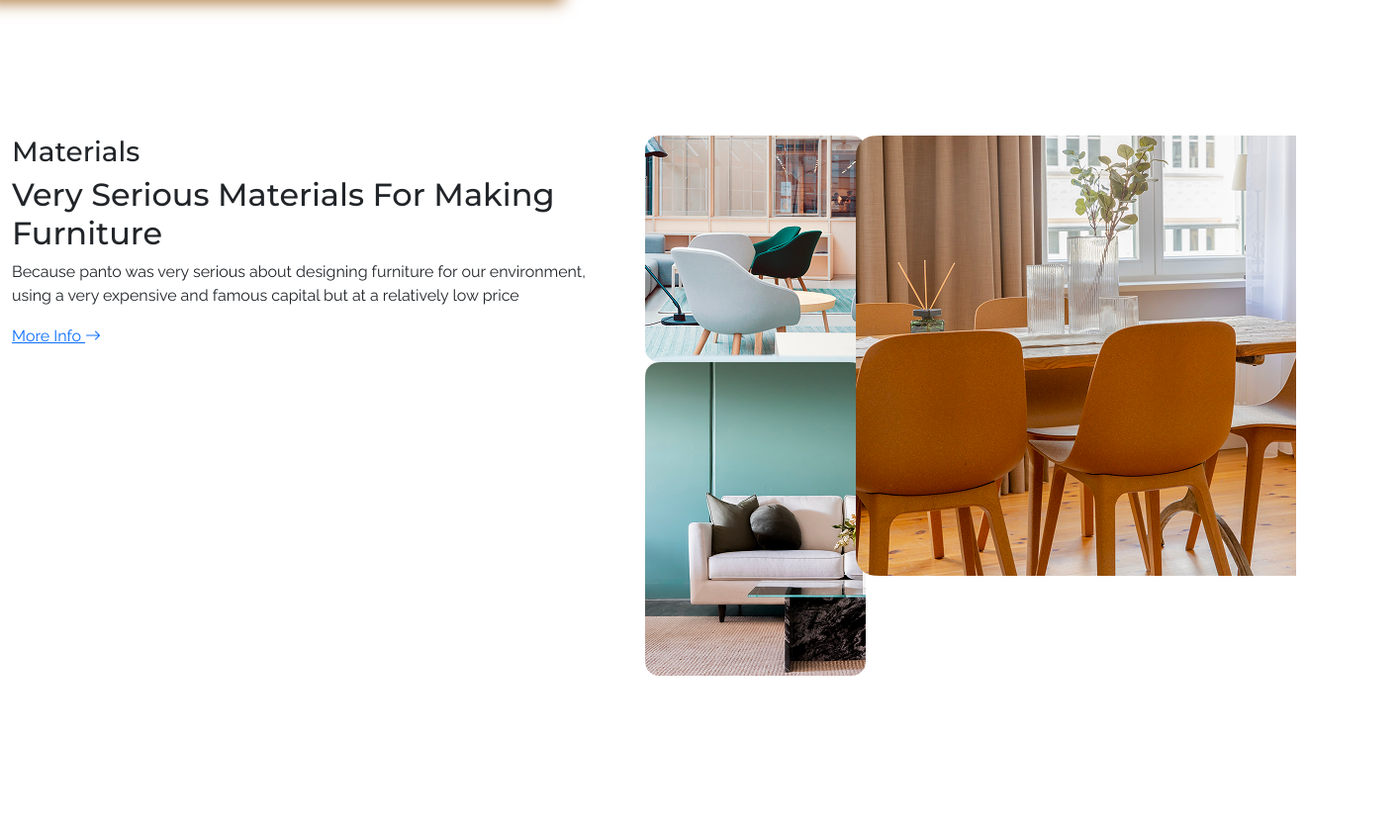
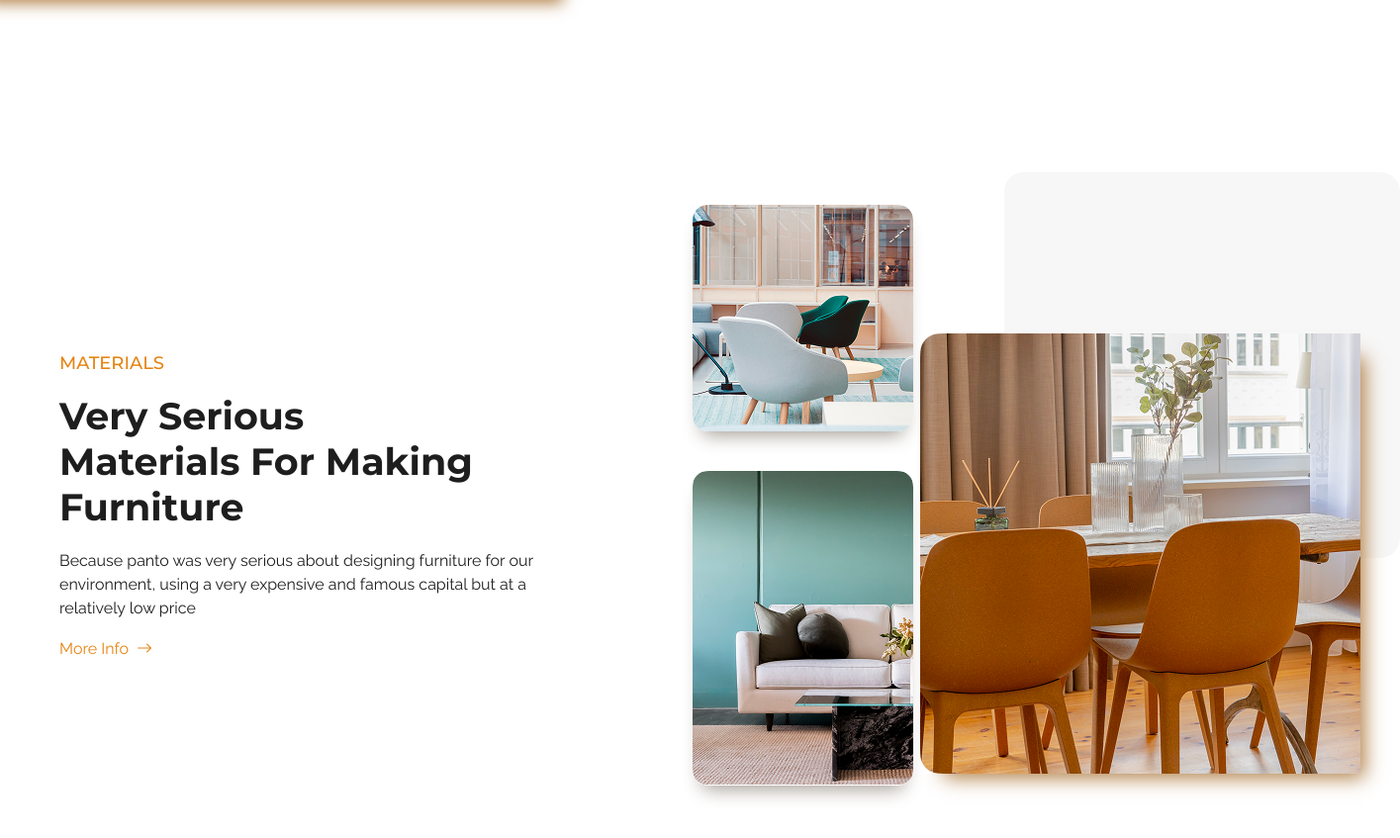
Before and after one commit to Brayandrad3/Taller-Practico-Bootstrap-Landing-Page-Panto, a plain HTML site: page index.html in a window 1280 px wide. Shown: the part 3400-4247 px from the top of the page at 99% size, 1415 px wide, since content can reach past the window. Before the commit the page ends 4084 px from the top, so only its background shows below. Drawn offline with nearby package versions, Linux system fonts and the light colour scheme; a web font is replaced by a local one.

Commit message:
Estilos de la sección materials agregados

```diff
--- a/css/style.css
+++ b/css/style.css
@@ -547,3 +547,111 @@ header .bag-button .counter-products {
     margin-left: 15px;
 
 }
+
+
+
+
+
+/* SECCION  MATERIALS */
+
+
+#materials {
+
+    width: 100%;
+    position: relative;
+    padding: 50px 0;
+
+}
+
+#materials .info {
+    padding: 0px 60px 0 60px;
+}
+
+#materials .info h3 {
+
+    color: var(--primary-color);
+    font-size: var(--fs-title4);
+    text-transform: uppercase;
+    padding-top: 170px;
+
+}
+
+#materials .info h2 {
+
+    color: #1e1e1e;
+    font-size: var(--fs-title2);
+    font-weight: 700;
+    width: 480px;
+    margin-top: 20px;
+    padding-right: 50px;
+
+}
+
+#materials .info p {
+
+    color: var(--dark-color);
+    font-size: var(--fs-text);
+    width: 520px;
+    margin-top: 20px;
+
+}
+
+#materials .info a {
+
+    text-decoration: none;
+    color: var(--primary-color);
+
+}
+
+
+#materials .info i {
+
+    margin-left: 4px;
+    transition: .5s;
+
+}
+
+#materials .info a:hover i {
+
+    margin-left: 15px;
+
+}
+
+#materials .imagenes img {
+
+    margin: 20px 0;
+    border-radius: 15px;
+
+}
+
+#materials .imagen-2 img {
+
+    position: relative;
+    left: 49px;
+    bottom: -150px;
+
+}
+
+#materials .imagen-2::before {
+
+    content: "";
+    width: 400px;
+    height: 390px;
+    background: #f7f7f7;
+    position: absolute;
+    z-index: -1;
+    bottom: 300px;
+    right: -135px;
+    border-radius: 20px;
+}
+
+#materials .imagen-2 img {
+
+    box-shadow: 14px 14px 19px -10px #af7d43;
+
+}
+
+#materials .imagenes img {
+
+    box-shadow: 0px 13px 19px -10px #9f978e;
+}
```
